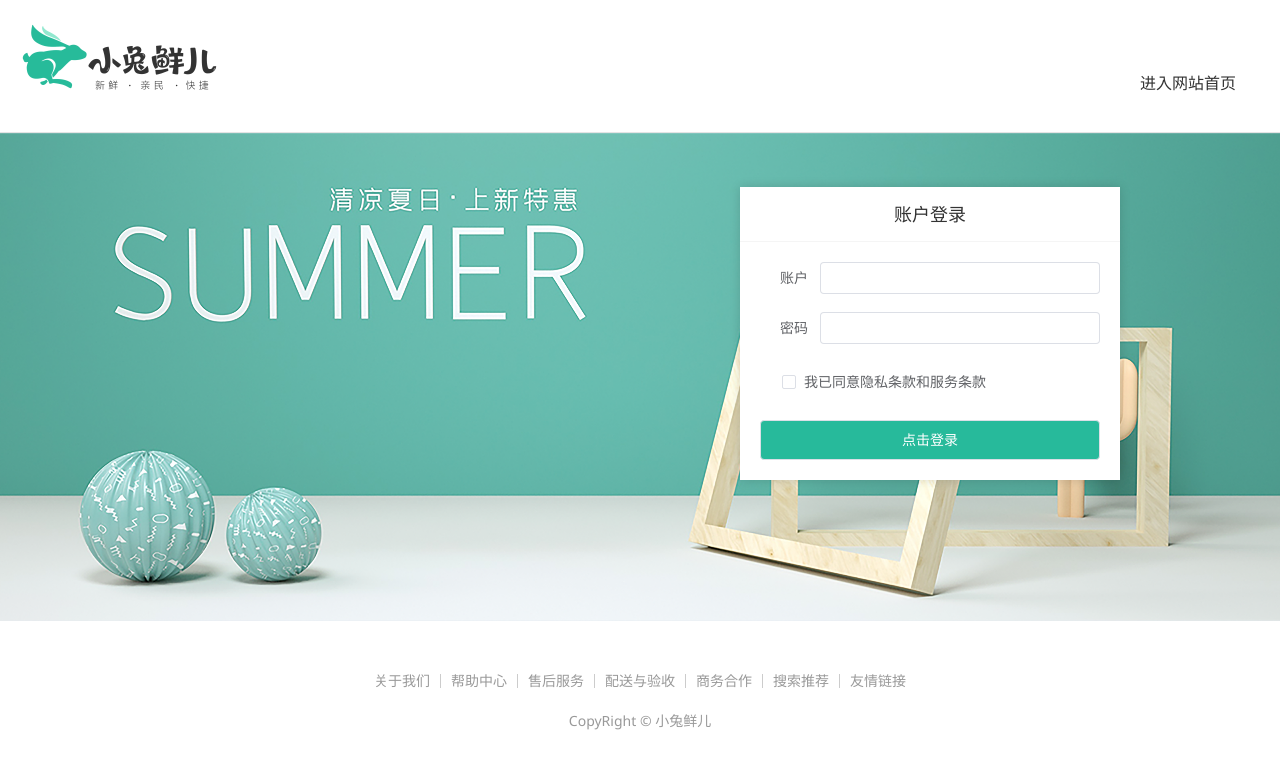
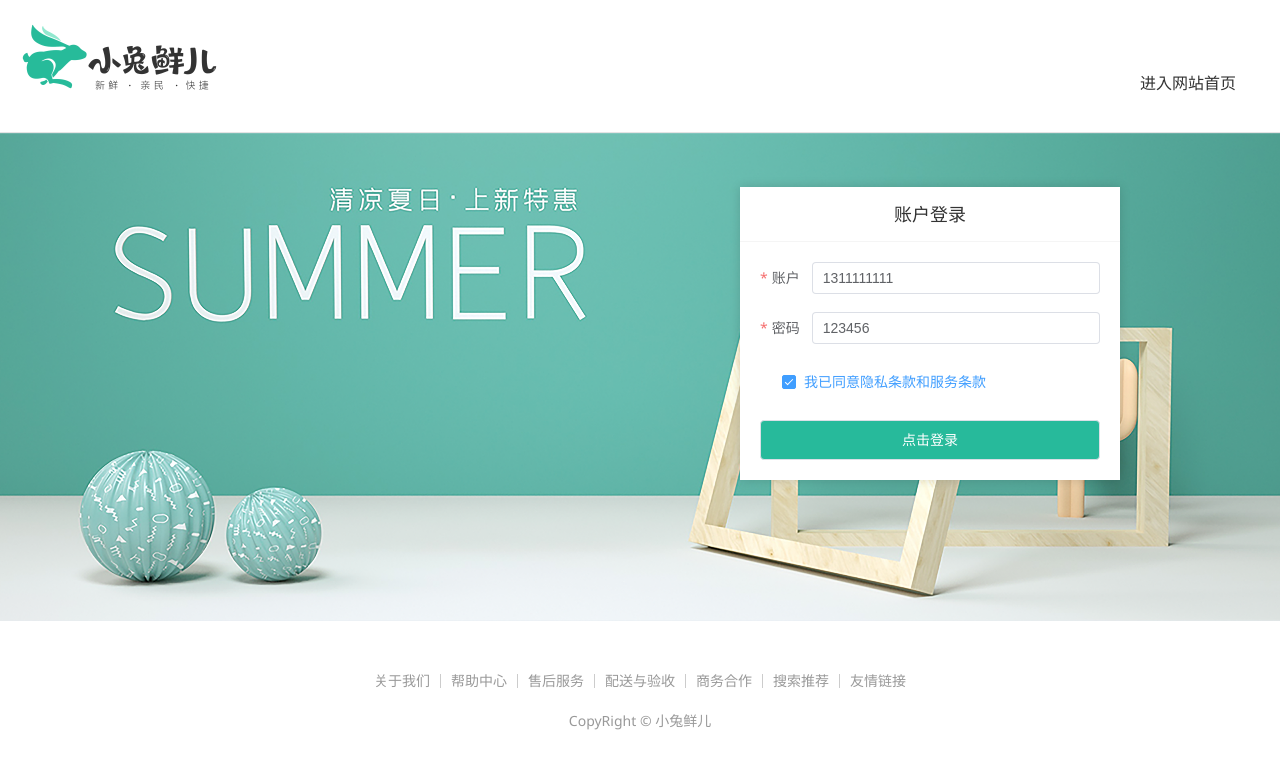
Before and after one commit to devxun/vue-rabbit, a Vue app: page /login in a window 1280 px wide. Shown: the top 768 px of the page. Built offline with nearby package versions, Linux system fonts and the light colour scheme; a small style sheet from the web is missing.

Commit message:
feat: 登录 - 表单校验

```diff
--- a/src/views/Login/index.vue
+++ b/src/views/Login/index.vue
@@ -1,4 +1,28 @@
-<script setup></script>
+<script setup>
+import { ref } from 'vue'
+// 表单数据对象
+const userInfo = ref({
+  account: '1311111111',
+  password: '123456',
+  agree: true,
+})
+
+// 规则数据对象
+const rules = {
+  account: [{ required: true, message: '用户名不能为空' }],
+  password: [
+    { required: true, message: '密码不能为空' },
+    { min: 6, max: 24, message: '密码长度要求6-14个字符' },
+  ],
+  agree: [
+    {
+      validator: (rule, val, callback) => {
+        return val ? callback() : new Error('请先同意协议')
+      },
+    },
+  ],
+}
+</script>
 
 <template>
   <div>
@@ -21,15 +45,15 @@
         </nav>
         <div class="account-box">
           <div class="form">
-            <el-form label-position="right" label-width="60px" status-icon>
-              <el-form-item label="账户">
-                <el-input />
+            <el-form ref="formRef" :model="userInfo" :rules="rules" status-icon>
+              <el-form-item prop="account" label="账户">
+                <el-input v-model="userInfo.account" />
               </el-form-item>
-              <el-form-item label="密码">
-                <el-input />
+              <el-form-item prop="password" label="密码">
+                <el-input v-model="userInfo.password" />
               </el-form-item>
-              <el-form-item label-width="22px">
-                <el-checkbox size="large"> 我已同意隐私条款和服务条款 </el-checkbox>
+              <el-form-item prop="agree" label-width="22px">
+                <el-checkbox v-model="userInfo.agree" size="large"> 我已同意隐私条款和服务条款 </el-checkbox>
               </el-form-item>
               <el-button size="large" class="subBtn">点击登录</el-button>
             </el-form>
```
